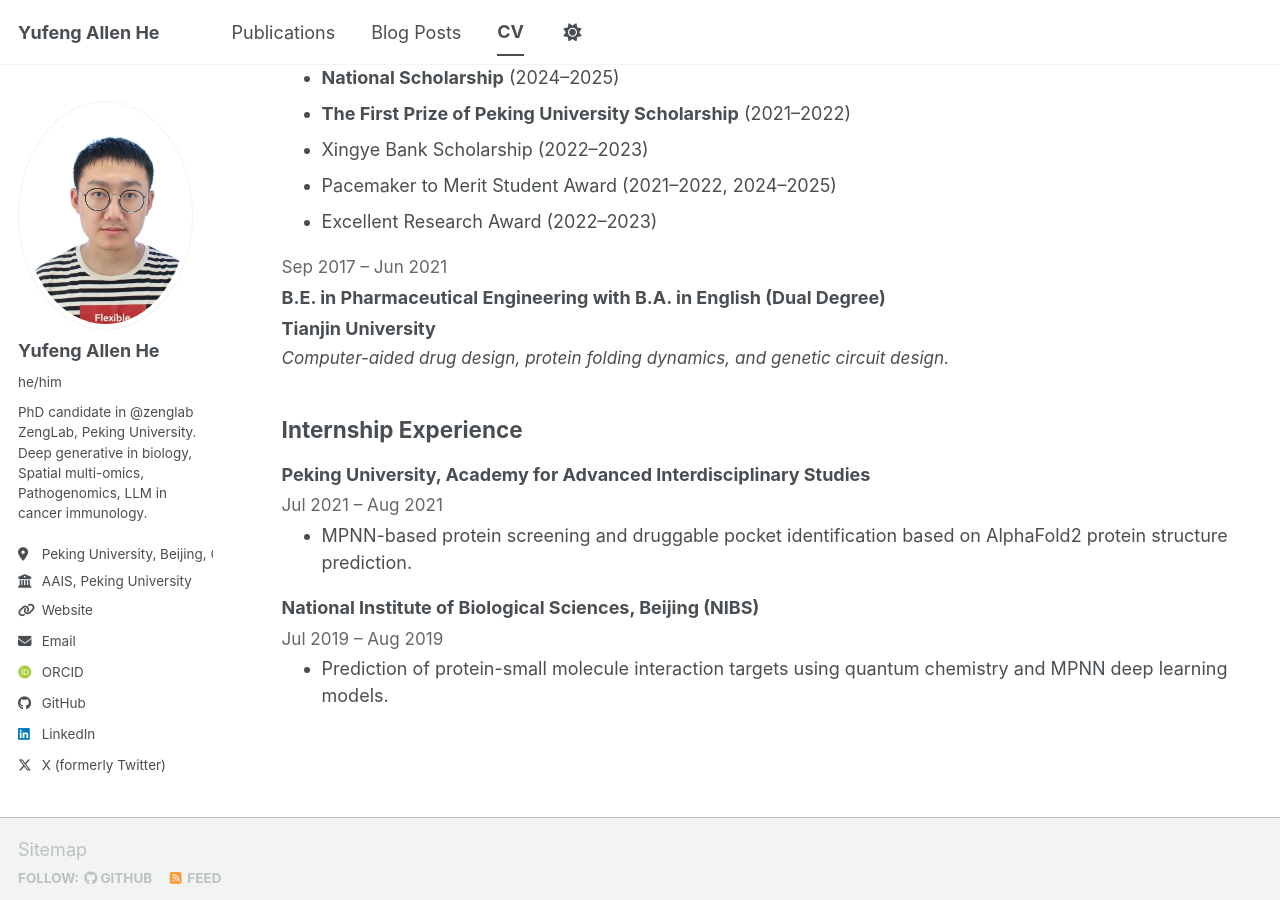
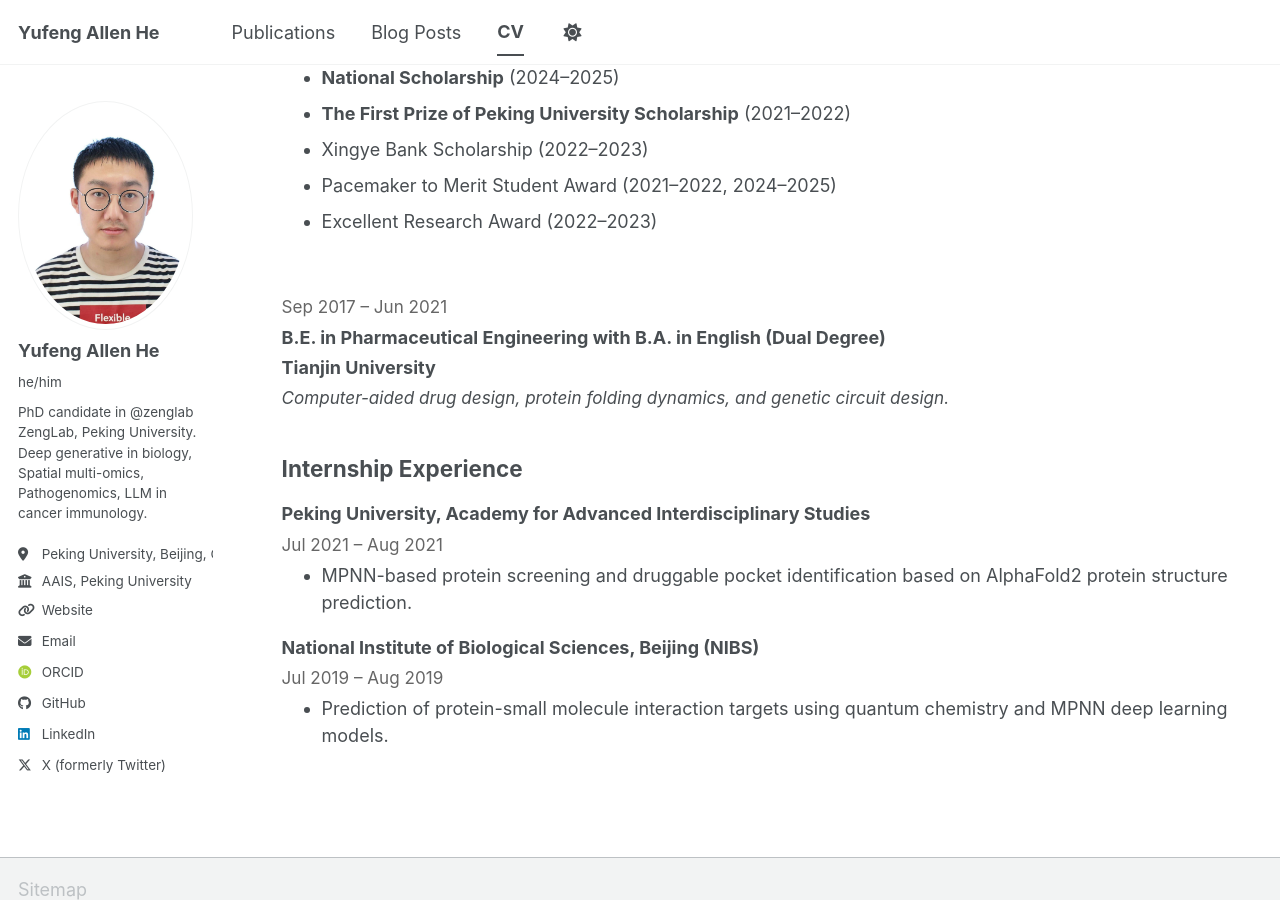
Before and after one commit to yufenghe-allen/yufenghe-allen.github.io, a Jekyll site: the page built from _pages/cv.md, in a window 1280 px wide and 900 px high, scrolled down 439 px. Built offline with Jekyll 4.4.1, drawn with Linux system fonts in a browser that asks for light colours; some web fonts are replaced; a script bundle is joined from its source files by our own code; library files that are not in the unit come from our copies.

Commit message:
Update cv.md

```diff
--- a/_pages/cv.md
+++ b/_pages/cv.md
@@ -39,6 +39,8 @@ with <strong>Zexian Zeng</strong> (Peking University) and <strong>Yuan Luo</stro
   <li>Excellent Research Award (2022–2023)</li>
 </ul>
 
+<div style="height: 1.2em;"></div>
+
 <p style="margin-bottom: 0.2em;"><span style="font-size: 0.95em; color: #666;">Sep 2017 – Jun 2021</span></p>
 
 <p style="margin-top: 0; margin-bottom: 0.2em;"><strong>B.E. in Pharmaceutical Engineering with B.A. in English (Dual Degree)</strong></p>
```
